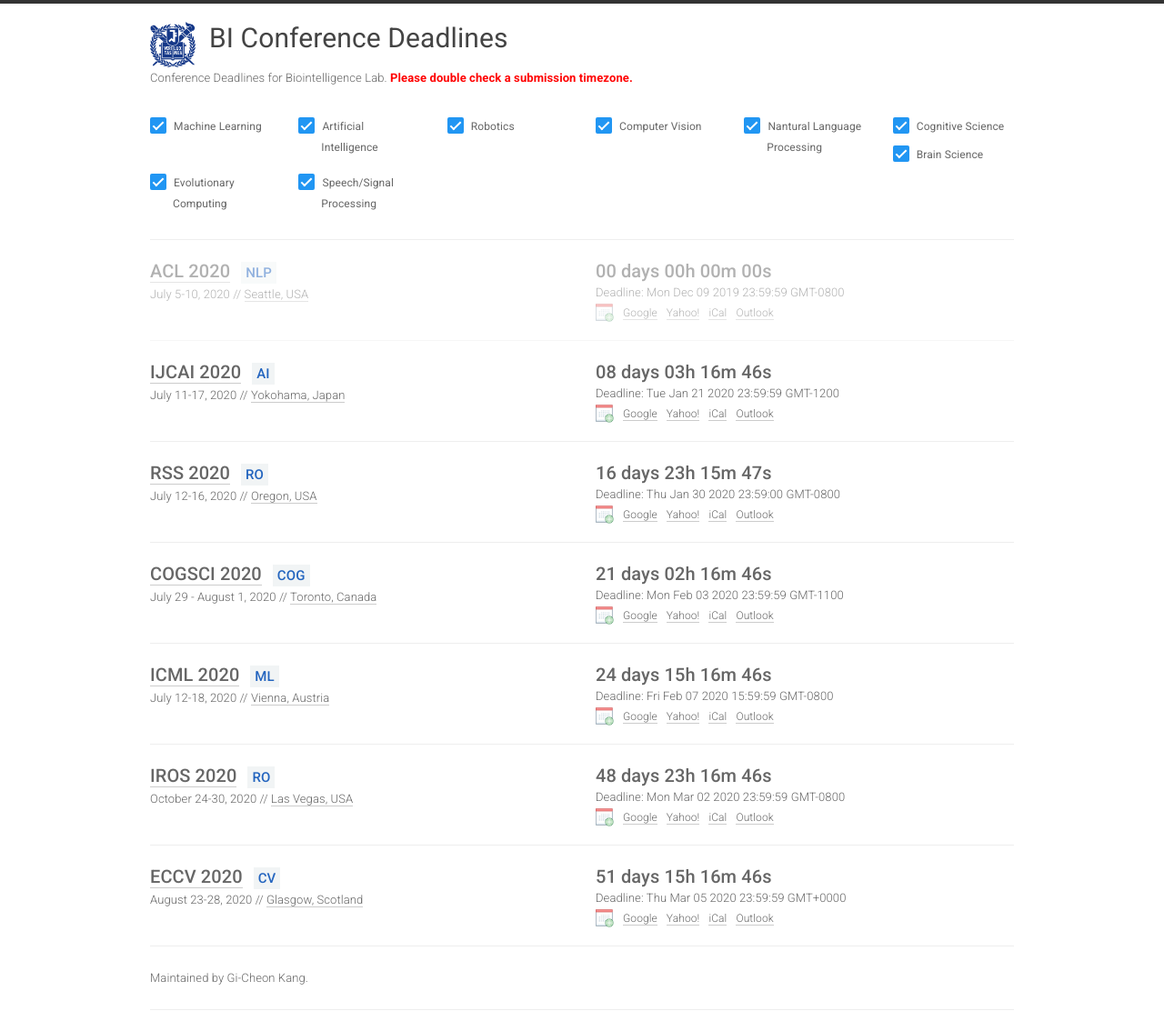
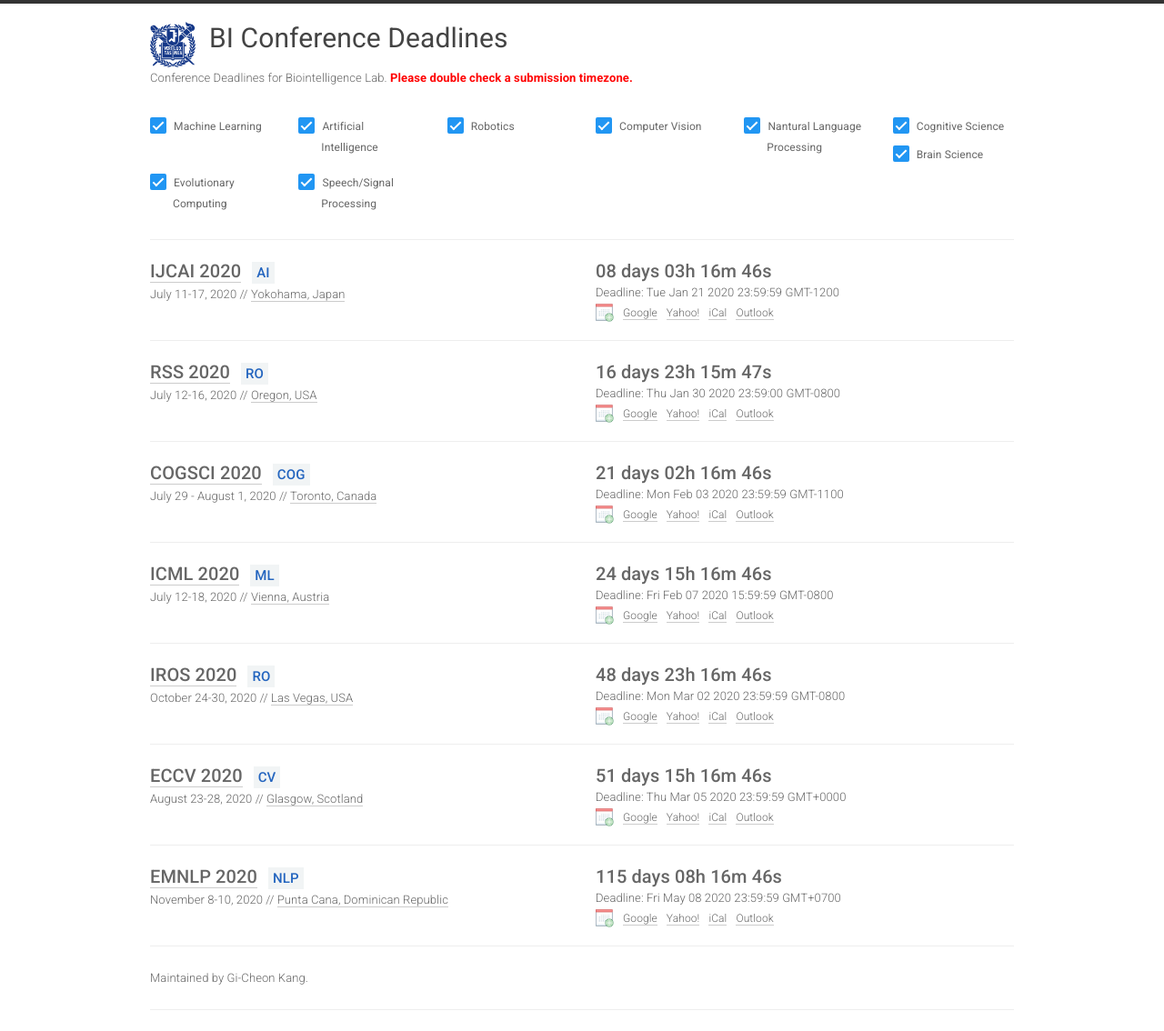
Before and after one commit to biconf/biconf.github.io, a Jekyll site: the page built from index.html, in a window 1280 px wide. Shown: the whole page at 91% size. Built offline with Jekyll 4.4.1, drawn with Linux system fonts in a browser that asks for light colours; nearby versions of some CDN libraries.

Commit message:
Update conferences.yml

```diff
--- a/_data/conferences.yml
+++ b/_data/conferences.yml
@@ -1,13 +1,4 @@
 
-- name: ACL
-  year: 2020
-  id: acl20
-  link: http://acl2020.org/
-  deadline: "2019-12-09 23:59:59"
-  timezone: America/Los_Angeles
-  date: July 5-10, 2020
-  place: Seattle, USA
-  sub: NLP
 
 - name: IJCAI
   year: 2020
@@ -129,6 +120,16 @@
 #  place: Lisbon, Portugal
 #  sub: BRAIN
 
+#- name: ACL
+#  year: 2020
+#  id: acl20
+#  link: http://acl2020.org/
+#  deadline: "2019-12-09 23:59:59"
+#  timezone: America/Los_Angeles
+#  date: July 5-10, 2020
+#  place: Seattle, USA
+#  sub: NLP
+
 #- name: CEC
 #  year: 2019
 #  id: cec19
@@ -189,15 +190,15 @@
 #  place: Suzhou, China
 #  sub: ML
 
-#- name: EMNLP
-#  year: 2019
-#  id: emnlp19
-#  link: https://www.emnlp-ijcnlp2019.org/
-#  deadline: "2019-05-21 23:59:59"
-#  timezone: Etc/GMT-7
-#  date: November 5-7, 2019
-#  place: Hong Kong, China
-#  sub: NLP
+- name: EMNLP
+  year: 2020
+  id: emnlp20
+  link: https://2020.emnlp.org/
+  deadline: "2020-05-08 23:59:59"
+  timezone: Etc/GMT-7
+  date: November 8-10, 2020
+  place: Punta Cana, Dominican Republic
+  sub: NLP
 
 #- name: NeurIPS
 #  year: 2019
```
